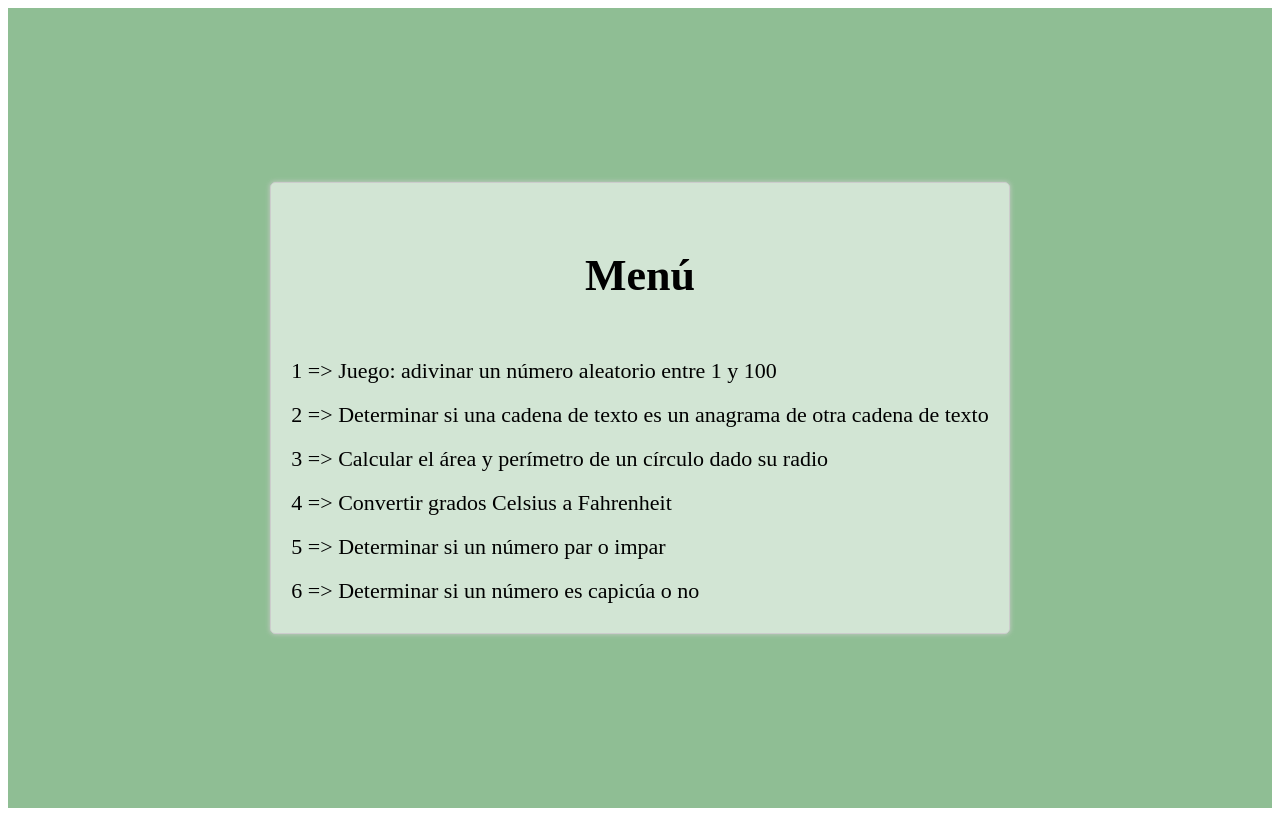
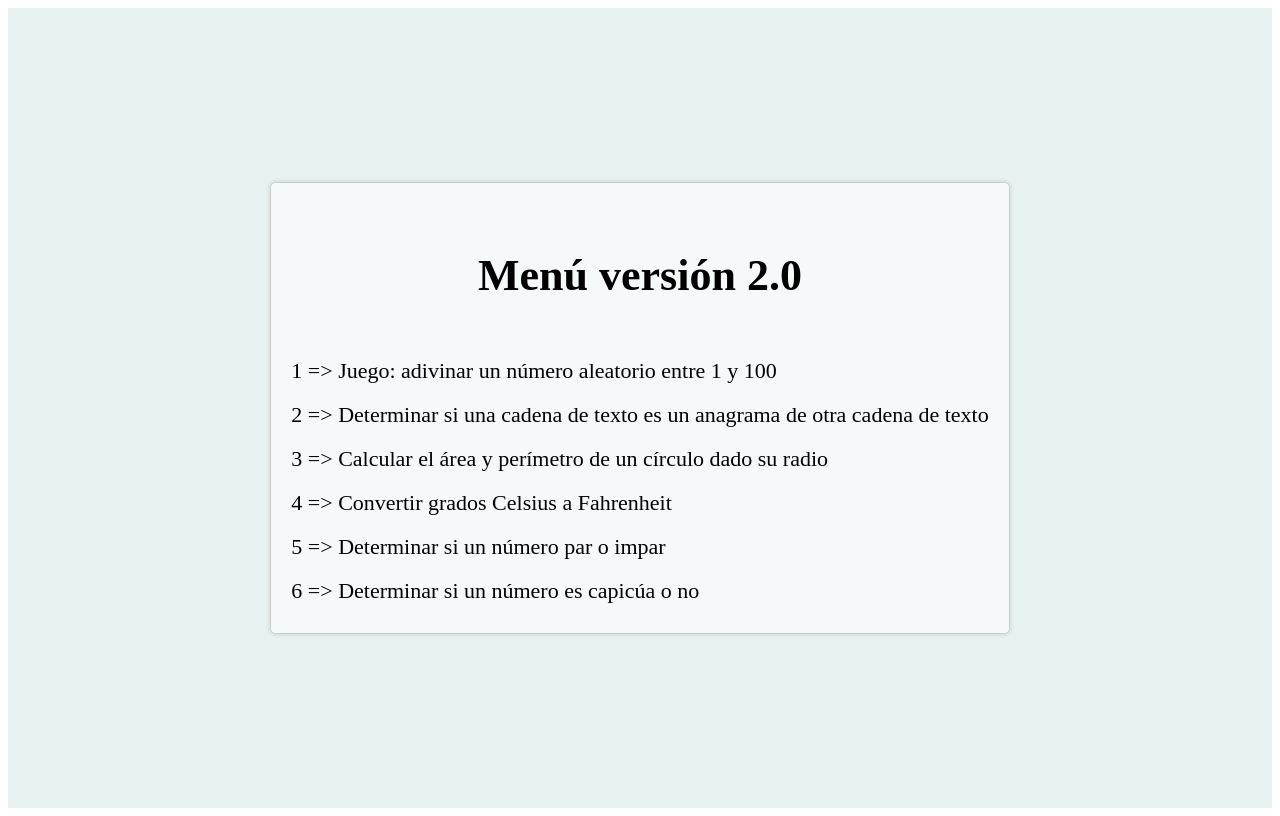
Before and after one commit to xsha256/finishingPython, a Flask app: page / in a window 1280 px wide. Run offline with Flask 3, Linux system fonts and the light colour scheme.

Commit message:
Ajustes para Azure

```diff
--- a/menu/static/css/style.css
+++ b/menu/static/css/style.css
@@ -3,7 +3,8 @@
   justify-content: center;
   align-items: center;
   height: 100vh;
-  background-color: rgba(69, 147, 78, 0.6); /* Fondo negro semi-transparente */
+  /*background-color: rgba(69, 147, 78, 0.6); /* Fondo negro semi-transparente */
+  background-color: rgba(69, 147, 142, 0.117); /* Fondo negro semi-transparente */
 }
 
 form {
--- a/menu/templates/index.html
+++ b/menu/templates/index.html
@@ -16,7 +16,7 @@
 
     <div class="container">
         <form >
-            <h1>Menú</h1>
+            <h1>Menú versión 2.0</h1>
             <a href="/juego">1 => Juego: adivinar un número aleatorio entre 1 y 100</a><br>
             <a href="/anagrama">2 => Determinar si una cadena de texto es un anagrama de otra cadena de texto</a><br>
             <a href="/areaperi">3 => Calcular el área y perímetro de un círculo dado su radio</a><br>
```
